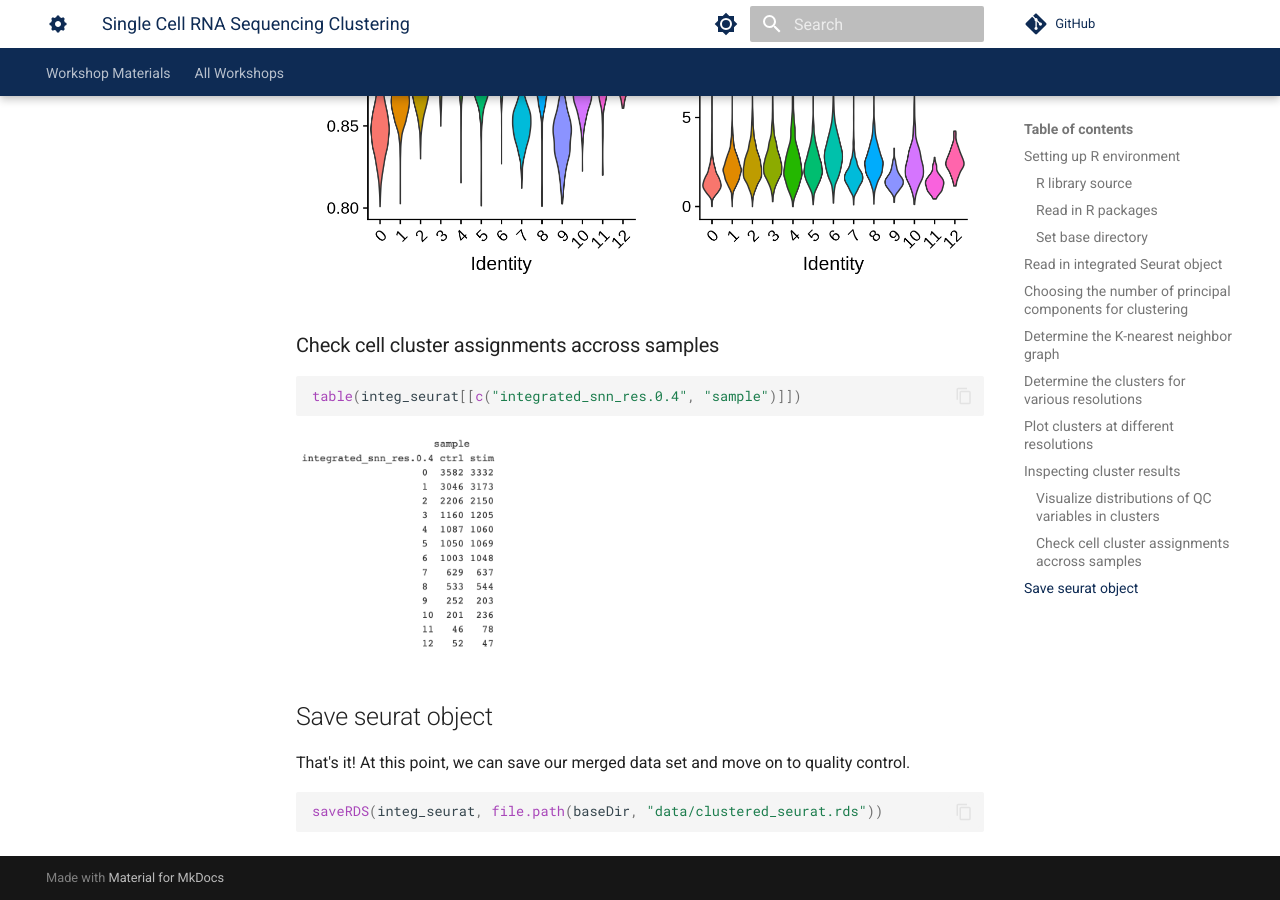
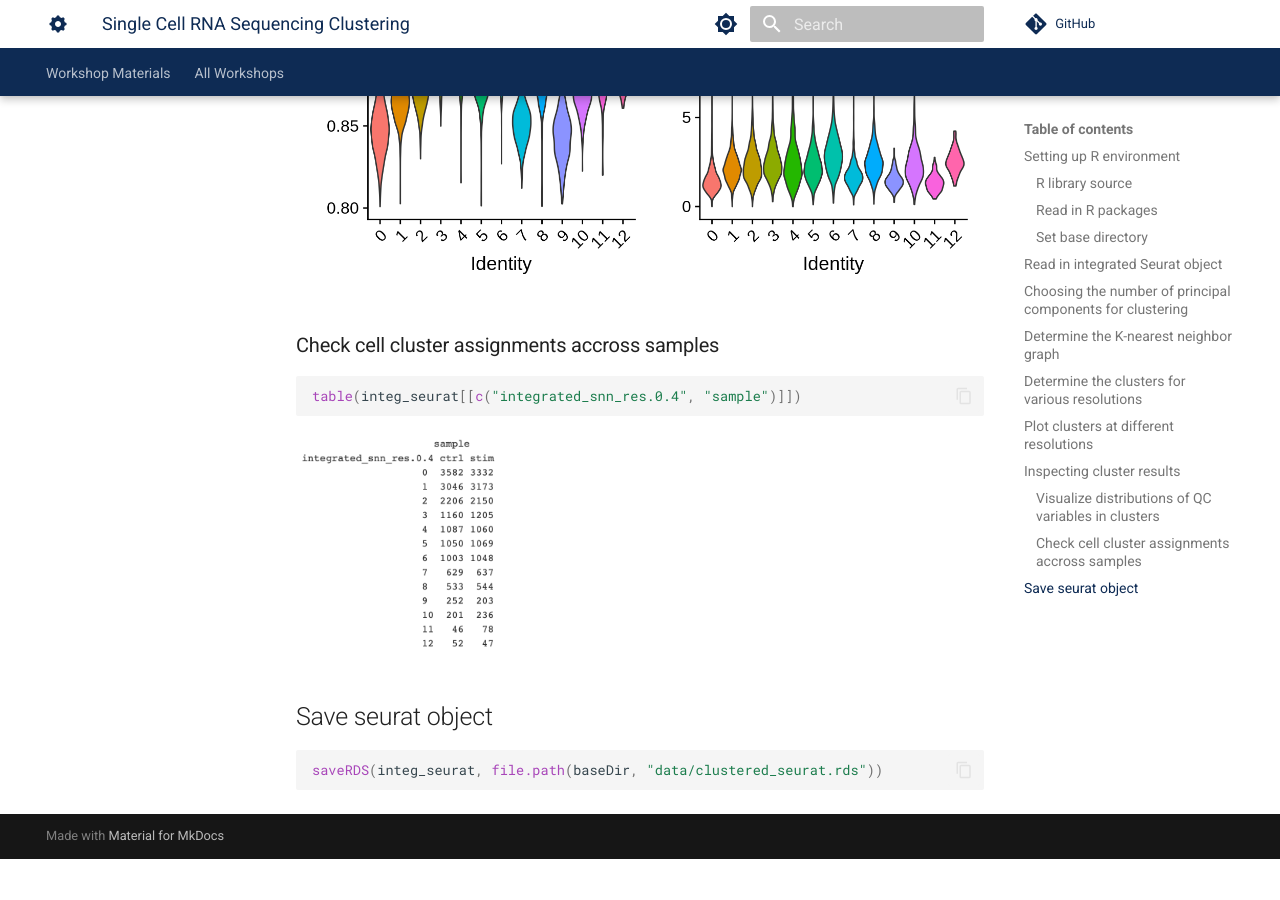
Before and after one commit to best-tufts/intro_to_single_cell_rnaseq, an MkDocs documentation site: the page built from docs/intro_to_single_cell_rnaseq/05_clustering.md, in a window 1280 px wide and 900 px high, scrolled down 5112 px. Built offline with MkDocs 1.6.1 and Material for MkDocs 9.7.7, drawn with Linux system fonts in a browser that asks for light colours; comment, search, counter and statistics services are not loaded; after the commit the page ends 5971 px from its top, so only the background shows below that.

Commit message:
Small edit to integration draft

````diff
--- a/docs/intro_to_single_cell_rnaseq/05_clustering.md
+++ b/docs/intro_to_single_cell_rnaseq/05_clustering.md
@@ -138,8 +138,6 @@
 
 ## Save seurat object
 
-That's it! At this point, we can save our merged data set and move on to quality control.
-
 ```R
 saveRDS(integ_seurat, file.path(baseDir, "data/clustered_seurat.rds"))
 ```
````
